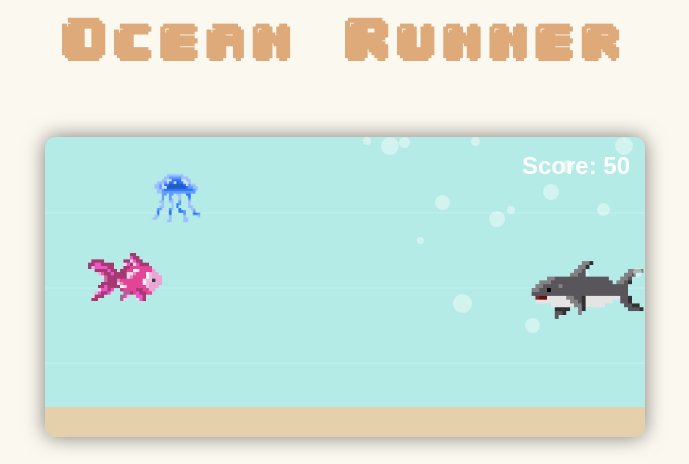
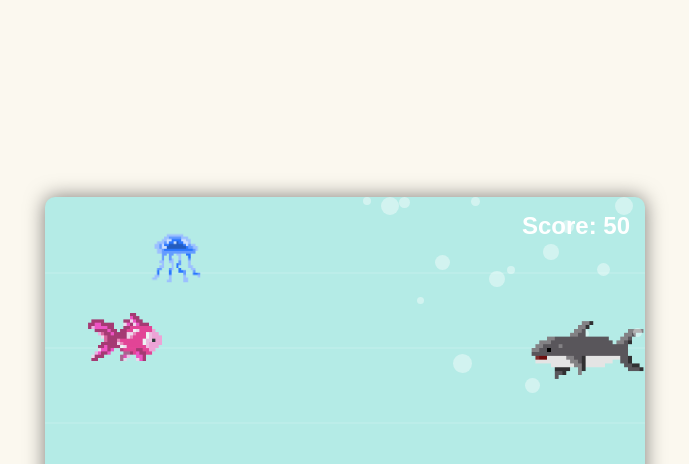
Before and after one commit to amparooliver/Ocean-Game, a plain HTML site: page index.html in a window 1280 px wide. Shown: the top 464 px of the page, without its empty margins (295-984 px from the left). Drawn offline with Linux system fonts and the light colour scheme.

Commit message:
Slight Visual Adjustment

```diff
--- a/index.html
+++ b/index.html
@@ -3,26 +3,25 @@
 <head>
     <meta charset="UTF-8">
     <meta name="viewport" content="width=device-width, initial-scale=1.0">
-    <title>Ocean Run - Enjoy!</title>
+    <title>Ocean Game - Enjoy!</title>
     <style>
-        body {
-            margin: 0;
-            padding: 0;
-            display: flex;
-            flex-direction: column; /* Change to column */
-            justify-content: center;
-            align-items: center;
-            height: 70vh;
-            background-color: #FBF8EF;
-            font-family: 'Courier New', monospace;
-            touch-action: manipulation; /* Prevents double-tap zoom on touch devices */
-        }
-
         @font-face {
             font-family: 'Pixel-Font';
             src: url('fonts/04B_30__.TTF') format('truetype');
             font-weight: normal;
             font-style: normal;
+        }
+        body {
+            margin: 0;
+            padding: 0;
+            display: flex;
+            justify-content: center;
+            flex-direction: column;
+            align-items: center;
+            height: 100vh;
+            background-color: #FBF8EF;
+            font-family: 'Courier New', monospace;
+            touch-action: manipulation; /* Prevents double-tap zoom on touch devices */
         }
 
         #game-container {
@@ -246,19 +245,10 @@
             }
 
             #instructions {
-                font-size: 15px;
+                font-size: 14px;
+                white-space: pre-line;
             }
         }
-        #game-title {
-            text-align: center; /* Center the text horizontally */
-            font-size: 50px; /* Adjust font size as needed */
-            font-weight: bold; /* Make the text bold */
-            letter-spacing: 5px;
-            margin-bottom: 70px; /* Add some space between the title and the game container */
-            color: #DEAA79; /* Set the text color */
-            font-family: 'Pixel-Font', sans-serif; /* Add your custom font */
-        }
-
         .game-over-font {
             font-family: 'Pixel-Font', sans-serif;
             font-size: 70%;
@@ -288,7 +278,6 @@
     </style>
 </head>
 <body>
-    <div id="game-title">Ocean Runner</div>
     <div id="game-container">
         <div id="fish"></div>
         <div class="lane-marker" style="top: 75px;"></div>
@@ -569,7 +558,7 @@
                 downButton.style.display = 'flex';
 
                 // Update instructions for touch
-                document.getElementById('instructions').textContent = 'Tap Left side to move up, Right side to move down';
+                document.getElementById('instructions').textContent = 'Tap Left side to move up\nRight side to move down';
             }
         }
 
```
